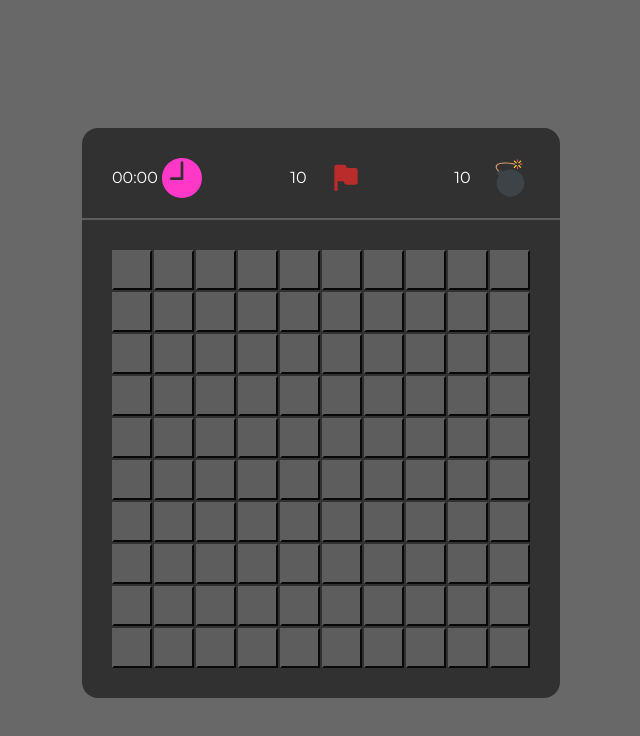
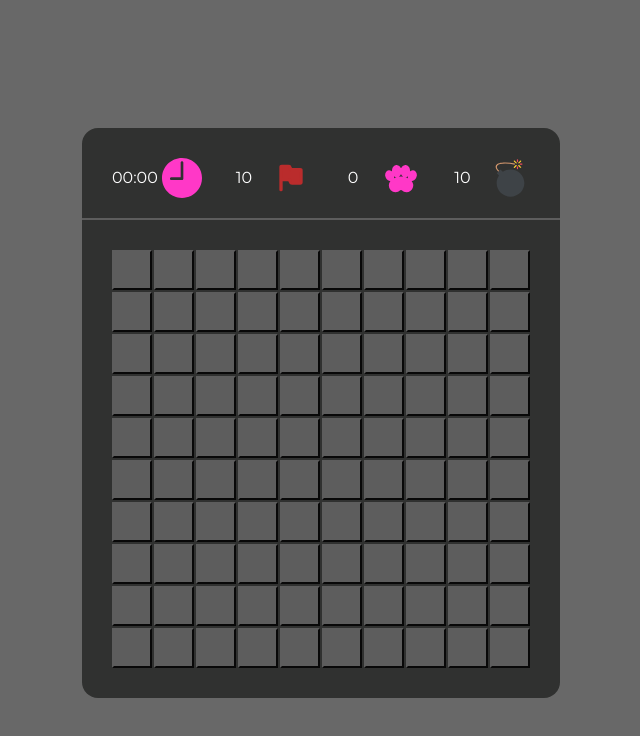
Before and after one commit to YaroslavaGD/rs-school-minesweeper, a website built with webpack: page src/index.html in a window 1280 px wide. Shown: the whole page, without its empty margins (319-959 px from the left). Built offline with nearby package versions, Linux system fonts and the light colour scheme.

Commit message:
feat: add number of moves in interface

```diff
--- a/src/modules/app-header.js
+++ b/src/modules/app-header.js
@@ -2,6 +2,7 @@ import { APP_PARAMS, GRID_PARAMS } from "./app-params";
 import { createHtmlElement } from "./element-creator";
 import imageTime from "../img/time.svg";
 import imageFlag from "../img/flag-red.svg";
+import imageMove from "../img/step.svg";
 import imageBomb from "../img/bomb.svg";
 // import { stopTimer } from "./app-timer";
 // import { destroyApp } from "./app";
@@ -11,6 +12,7 @@ export const createHeader = () => {
 
   const appTimer = createTimer();
   const appFlags = createFlags();
+  const appMoves = createMoves();
   const appBombs = createBombs();
 
   // const restartButton = createHtmlElement('button', 'app-restart');
@@ -24,10 +26,17 @@ export const createHeader = () => {
   appHeader.append(appTimer);
   // appHeader.append(restartButton);
   appHeader.append(appFlags);
+  appHeader.append(appMoves);
   appHeader.append(appBombs);
 
   APP_PARAMS.appHeader = appHeader;
   // APP_PARAMS.appRestart = restartButton;
+}
+
+
+export const addNumMoves = () => {
+  GRID_PARAMS.stepsNum++;
+  APP_PARAMS.appMoves.innerText = GRID_PARAMS.stepsNum;
 }
 
 const createTimer = () => {
@@ -72,6 +81,26 @@ const createFlags = () => {
   return appFlags;
 }
 
+const createMoves = () => {
+  const appMoves = createHtmlElement('div', 'app-moves');
+  appMoves.classList.add('app-header__item');
+
+  const movesNumber = createHtmlElement('span', 'app-moves__number');
+  movesNumber.classList.add('app-header__text');
+  movesNumber.innerText = 0;
+
+  const movesImg = new Image();
+  movesImg.src = imageMove;
+  movesImg.alt = 'Cat step';
+  movesImg.classList.add('app-header__img');
+
+  appMoves.append(movesNumber);
+  appMoves.append(movesImg);
+
+  APP_PARAMS.appMoves = movesNumber;
+  return appMoves;
+}
+
 const createBombs = () => {
   const appBombs = createHtmlElement('div', 'app-bombs');
   appBombs.classList.add('app-header__item');
--- a/src/modules/app-params.js
+++ b/src/modules/app-params.js
@@ -40,6 +40,7 @@ export const APP_PARAMS = {
   appTimer: undefined,
   appBombs: undefined,
   appFlags: undefined,
+  appMoves: undefined,
   appRestart: undefined,
 
   appModal: undefined,
--- a/src/modules/app.js
+++ b/src/modules/app.js
@@ -24,9 +24,7 @@ export const startApp = () => {
 
 const createApp = () => {
   const app = document.querySelector('.app');
-
   const appMain = createHtmlElement('main', 'app__container');
-
 
   createGrid();
   createHeader();
@@ -40,6 +38,7 @@ const createApp = () => {
 
   app.addEventListener('gameover', (e) => {
     openModal('loss');
+    GRID_PARAMS.gridHtml.classList.add('grid--inactive');
     app.addEventListener('closemodal', (eventModal) => {
       stopTimer();
     });
@@ -47,6 +46,7 @@ const createApp = () => {
 
   app.addEventListener('gamewin', (e) => {
     openModal('win');
+    GRID_PARAMS.gridHtml.classList.add('grid--inactive');
     app.addEventListener('closemodal', (eventModal) => {
       stopTimer();
     });
--- a/src/modules/grid.js
+++ b/src/modules/grid.js
@@ -1,6 +1,7 @@
 import { createHtmlElement } from "./element-creator";
 import { createCell, openCell, getCellParameters, calculateAreaIndexes } from "./cell";
 import { GRID_PARAMS } from "./app-params";
+import { addNumMoves } from "./app-header";
 
 export const createGrid = () => {
   generateGrid();
@@ -111,7 +112,10 @@ const createHtmlGrid = () => {
           }));
         }
 
-        if (activeCell.dataset.open !== 'true') GRID_PARAMS.stepsNum++;
+        if (activeCell.dataset.open !== 'true') {
+          addNumMoves();
+        }
+
 
         openEmptyCells(activeCell);
       }
--- a/src/style/_style.scss
+++ b/src/style/_style.scss
@@ -60,6 +60,10 @@
   gap: 2px;
   padding: 30px;
   margin: 0 auto;
+}
+
+.grid--inactive {
+  pointer-events: none;
 }
 
 .cell {
```
Also changed, not shown: src/img/step.svg (added).
